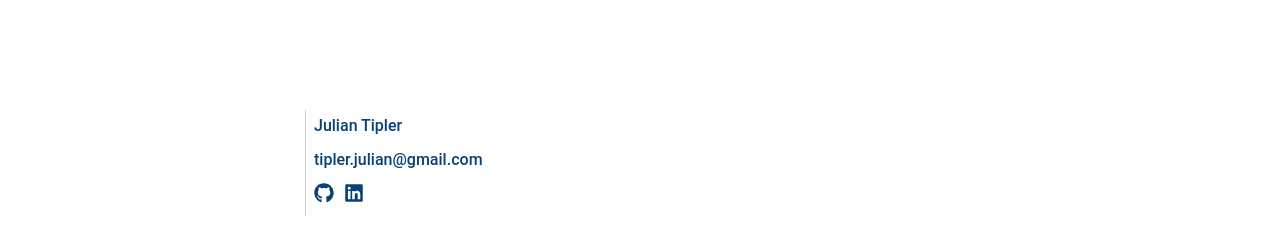
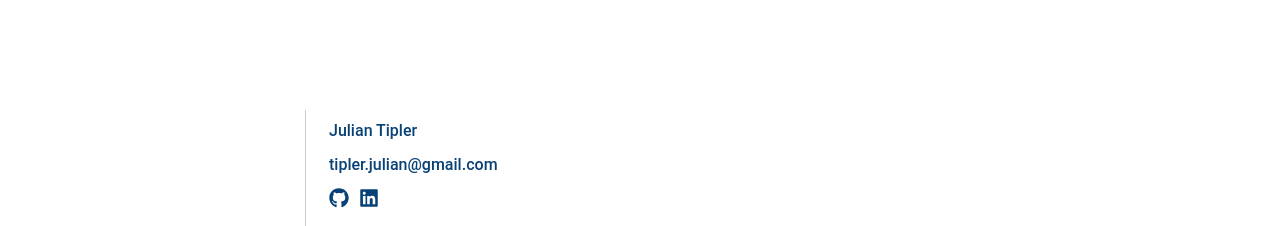
Before and after one commit to Julian-Tipler/save-the-whales-flow, a React (Vite) app: page / in a window 1280 px wide. Shown: the part 690-916 px from the top of the page. Built offline with nearby package versions, Linux system fonts and the light colour scheme; no server answers; the database is empty.

Commit message:
footer padding

```diff
--- a/src/frontend/Layout/Footer/Footer.tsx
+++ b/src/frontend/Layout/Footer/Footer.tsx
@@ -4,7 +4,7 @@ import { FontAwesomeIcon } from "@fortawesome/react-fontawesome";
 
 export const Footer = () => {
   return (
-    <Flex paddingY={"10px"} flexDirection={"column"} gap={"10px"}>
+    <Flex padding={"15px"} flexDirection={"column"} gap={"10px"}>
       <Text fontWeight={600}>About the developer:</Text>
       <Text>Julian Tipler</Text>
       <Text>tipler.julian@gmail.com</Text>
```
